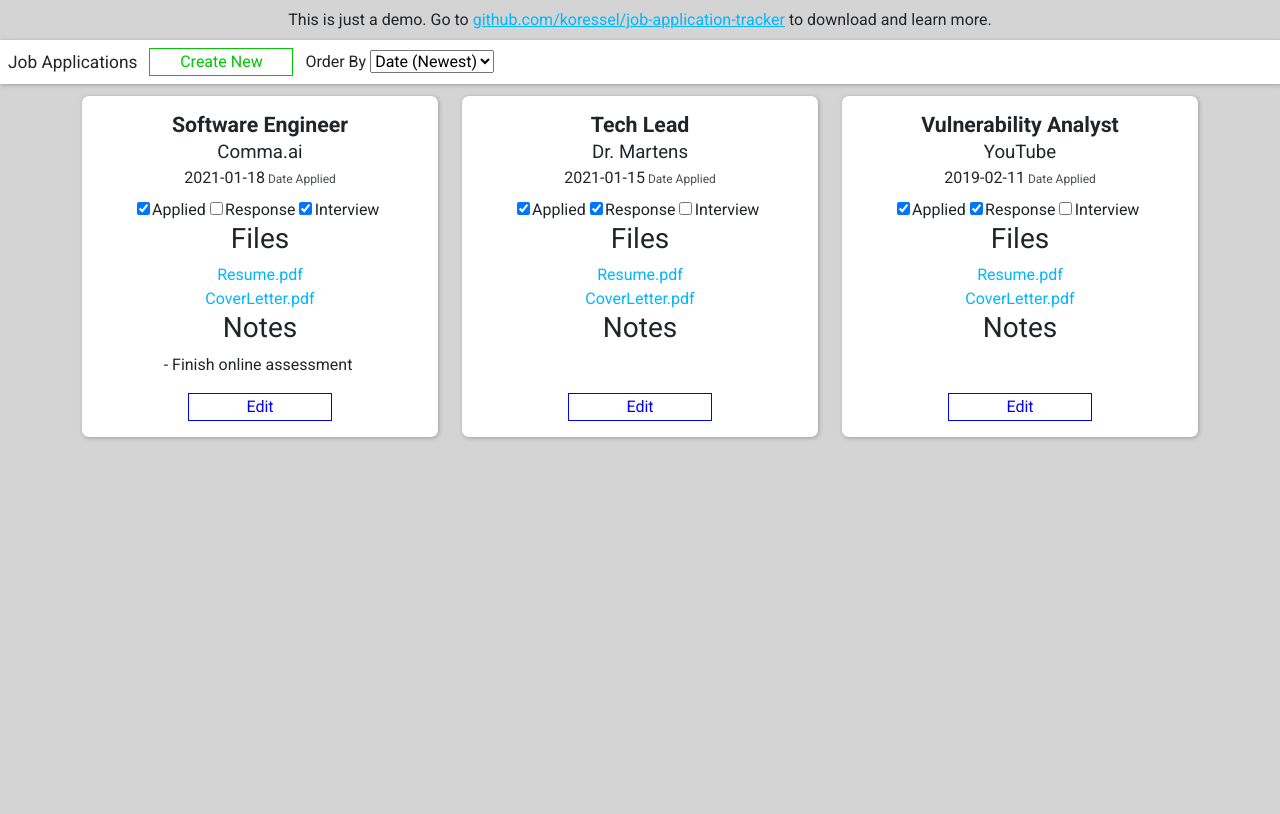
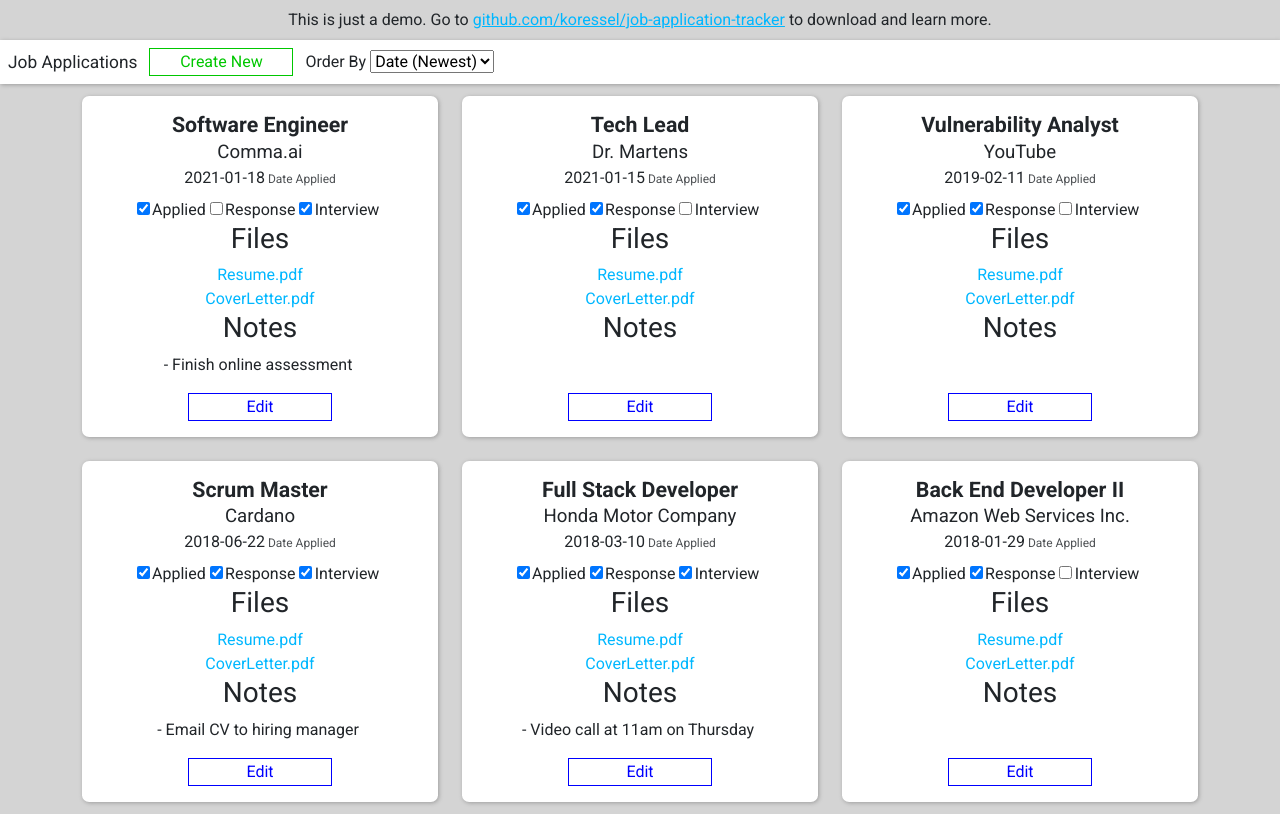
Before and after one commit to koressel/Job-Application-Tracker-Demo, a React (Create React App) app: page / in a window 1280 px wide. Built offline with nearby package versions, Linux system fonts and the light colour scheme.

Commit message:
add three more sample applications

```diff
--- a/src/App.js
+++ b/src/App.js
@@ -37,6 +37,39 @@ class Dashboard extends React.Component {
           position: "Vulnerability Analyst",
           company: "YouTube",
           date: "2019-02-11",
+          files: null,
+          applied: true,
+          response: true,
+          interview: false,
+          notes: ""
+        },
+        {
+          id: 4,
+          position: "Scrum Master",
+          company: "Cardano",
+          date: "2018-06-22",
+          files: null,
+          applied: true,
+          response: true,
+          interview: true,
+          notes: "- Email CV to hiring manager"
+        },
+        {
+          id: 5,
+          position: "Full Stack Developer",
+          company: "Honda Motor Company",
+          date: "2018-03-10",
+          files: null,
+          applied: true,
+          response: true,
+          interview: true,
+          notes: "- Video call at 11am on Thursday"
+        },
+        {
+          id: 6,
+          position: "Back End Developer II",
+          company: "Amazon Web Services Inc.",
+          date: "2018-01-29",
           files: null,
           applied: true,
           response: true,
```
